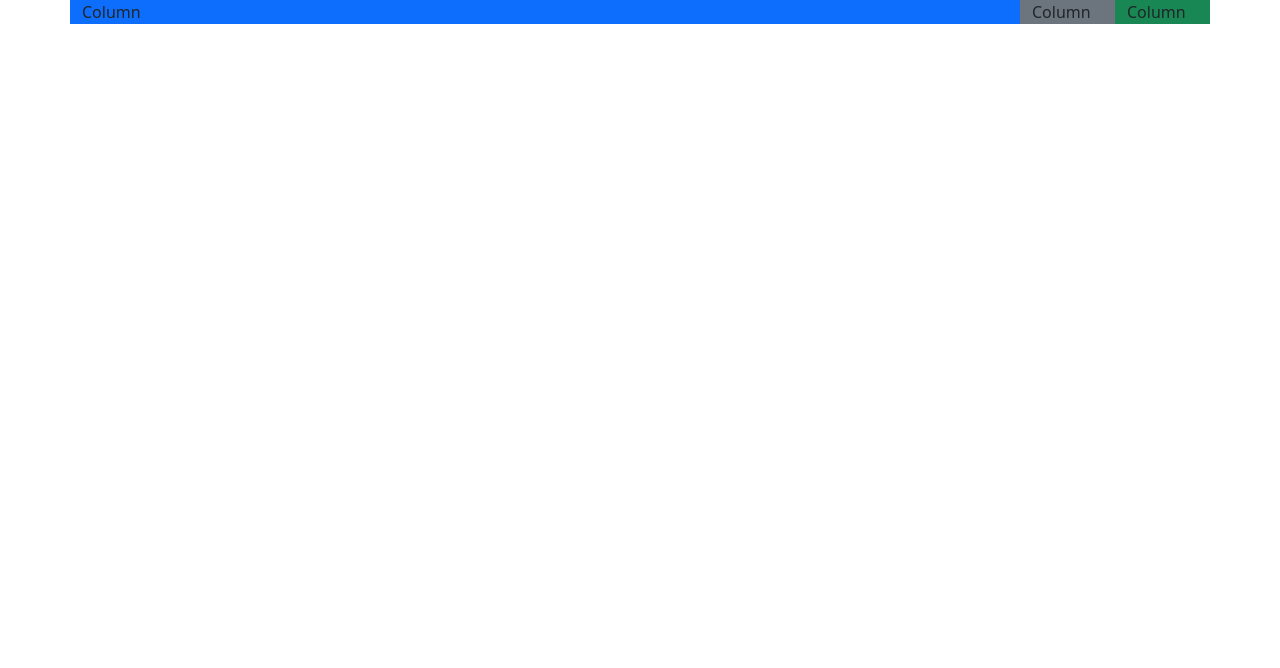
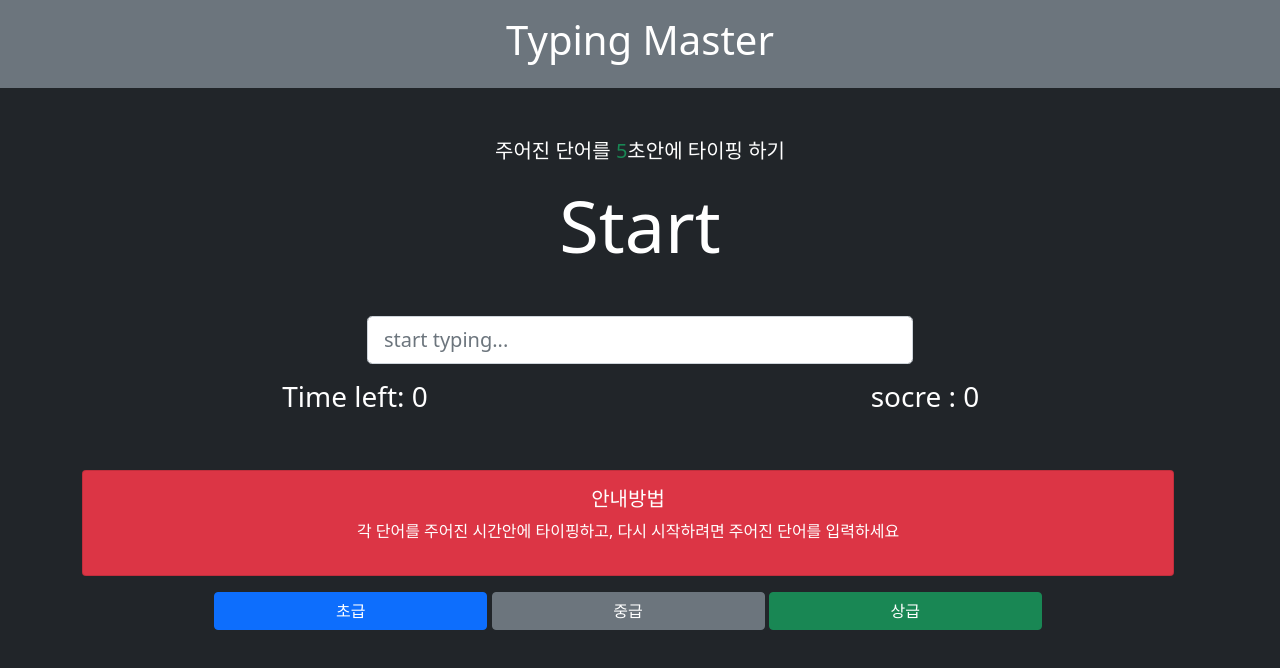
Before and after one commit to OKYOUNGBIN/Practice_Bootstrap, a plain HTML site: page index.html in a window 1280 px wide. Drawn offline with nearby package versions, Linux system fonts and the light colour scheme.

Commit message:
bootstrap

```diff
--- a/index.html
+++ b/index.html
@@ -9,21 +9,49 @@
     <link href="https://cdn.jsdelivr.net/npm/bootstrap@5.1.3/dist/css/bootstrap.min.css" rel="stylesheet" integrity="sha384-1BmE4kWBq78iYhFldvKuhfTAU6auU8tT94WrHftjDbrCEXSU1oBoqyl2QvZ6jIW3" crossorigin="anonymous">
 </head>
 
-<body>
-    <!-- 가로 넓이를 12로 계산하고 할당 하면 된다 -->
-    <div class="container">
-        <div class="row">
-          <div class="col-xxl-3 col-lg-10 bg-primary">
-            Column
+<body class="bg-dark text-white">
+    <header class="bg-secondary text-center p-3 mb-5">
+      <h1>Typing Master</h1>
+    </header>
+    <div class="container text-center">
+      <div class="row">
+        <div class="col-md-6 mx-auto">
+          <p class="lead">
+            주어진 단어를 <span class="text-success">5</span>초안에 타이핑 하기
+          </p>
+          <h2 class="display-2 mb-5" id="current-word">Start</h2>
+          <input type="text" class="form-control form-control-lg" placeholder="start typing..." id="wordi-nput">
+          <h4 class="mt-3" id="message"> </h4>
+        </div>
+      </div>
+      <div class="row">
+        <div class="col-12 col-md-6">
+          <h3>
+            Time left: <span id="time">0</span>
+          </h3>
+        </div>
+        <div class="col-12 col-xl-6">
+          <h3>
+            socre : <span id="time">0</span>
+          </h3>
+        </div>
+        <div class="row mt-5">
+          <div class="col">
+            <div class="card card-body bg-danger text-white">
+              <h5>안내방법</h5>
+              <p>각 단어를 주어진 시간안에 타이핑하고, 다시 시작하려면 주어진 단어를 입력하세요</p>
+            </div>
           </div>
-          <div class="col-xxl-3 col-lg-1 bg-secondary">
-            Column
-          </div>
-          <div class="col-xxl-3 col-lg-1 bg-success">
-            Column
+        </div>
+        <div class="row mt-3">
+          <div class="col-md-12">
+            <button class="col-12 col-sm-3 btn btn-primary">초급</button>
+            <button class="col-12 col-sm-3 btn btn-secondary">중급</button>
+            <button class="col-12 col-sm-3 btn btn-success">상급</button>
           </div>
         </div>
       </div>
+    </div>
 </body>
 
 </html>
```
